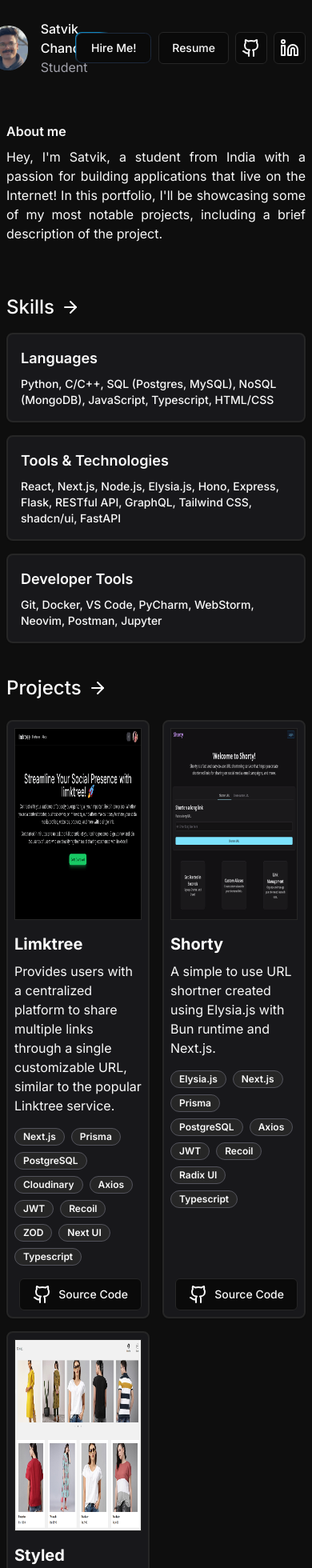
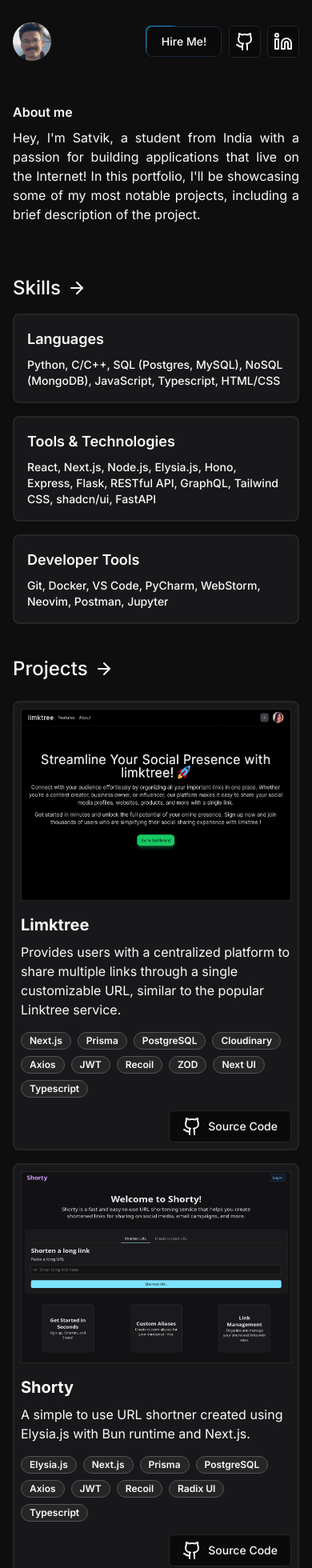
Before and after one commit to SattuSupari21/portfolio-v1, a Next.js app: page / in a window 390 px wide. Shown: the top 1960 px of the page at 80% size. Built offline with nearby package versions, Linux system fonts and the light colour scheme.

Commit message:
responsive

```diff
--- a/src/app/page.tsx
+++ b/src/app/page.tsx
@@ -6,7 +6,7 @@
 export default function Home() {
     return (
         <main className="flex bg-[#0e0e0e] flex-col items-center mb-6">
-            <div className="w-full min-h-full flex flex-col gap-10 p-2 max-w-[720px]">
+            <div className="w-full min-h-full flex flex-col p-2 max-[720px]:p-4 gap-10 max-[480px]:p-4 max-w-[720px]">
                 <Header />
                 <About />
                 <Skills />
--- a/src/components/Header.tsx
+++ b/src/components/Header.tsx
@@ -85,18 +85,20 @@
 export const Header = () => {
     return (
         <div className="w-full h-full flex items-center justify-between">
-            <div className="py-4 flex gap-4 items-center justify-center">
-                <img src="/images/pic.jpeg" alt="profile picture" className="w-14 h-14 object-cover rounded-full" />
-                <div>
+            <div className="min-[480px]:mt-4 flex gap-4 items-center justify-center">
+                <img src="/images/crop_pic.jpeg" alt="profile picture" className="inline-block size-[60px] max-[480px]:size-[48px] rounded-full" />
+                <div className="max-[480px]:invisible">
                     <div className="font-medium">Satvik Chandra</div>
                     <div className="text-zinc-400">Student</div>
                 </div>
             </div>
             <div className="flex gap-2 items-center">
-                <ContactDialog />
-                <IconButton variant={'outline'} asChild>
-                    <a href="/assets/samtu.pdf" target="_blank">Resume</a>
-                </IconButton>
+                <div>
+                    <ContactDialog />
+                    <IconButton variant={'outline'} asChild className="max-[480px]:hidden">
+                        <a href="/assets/samtu.pdf" target="_blank">Resume</a>
+                    </IconButton>
+                </div>
                 <IconButton variant={'outline'} size={'icon'} asChild>
                     <a href={GithubUrl} target="_blank">
                         <Github />
--- a/src/components/Projects.tsx
+++ b/src/components/Projects.tsx
@@ -47,7 +47,7 @@
     return (
         <div>
             <span className="flex items-center gap-2 text-2xl font-medium">Projects<ArrowRight /></span>
-            <div className="mt-6 grid grid-cols-2 gap-4">
+            <div className="mt-6 grid max-[480px]:grid-cols-1 grid-cols-2 gap-4">
                 {
                     projects.map(project => {
                         return <RenderProject key={project.id} project={project} />
```
Also changed, not shown: public/images/crop_pic.jpeg (added).
